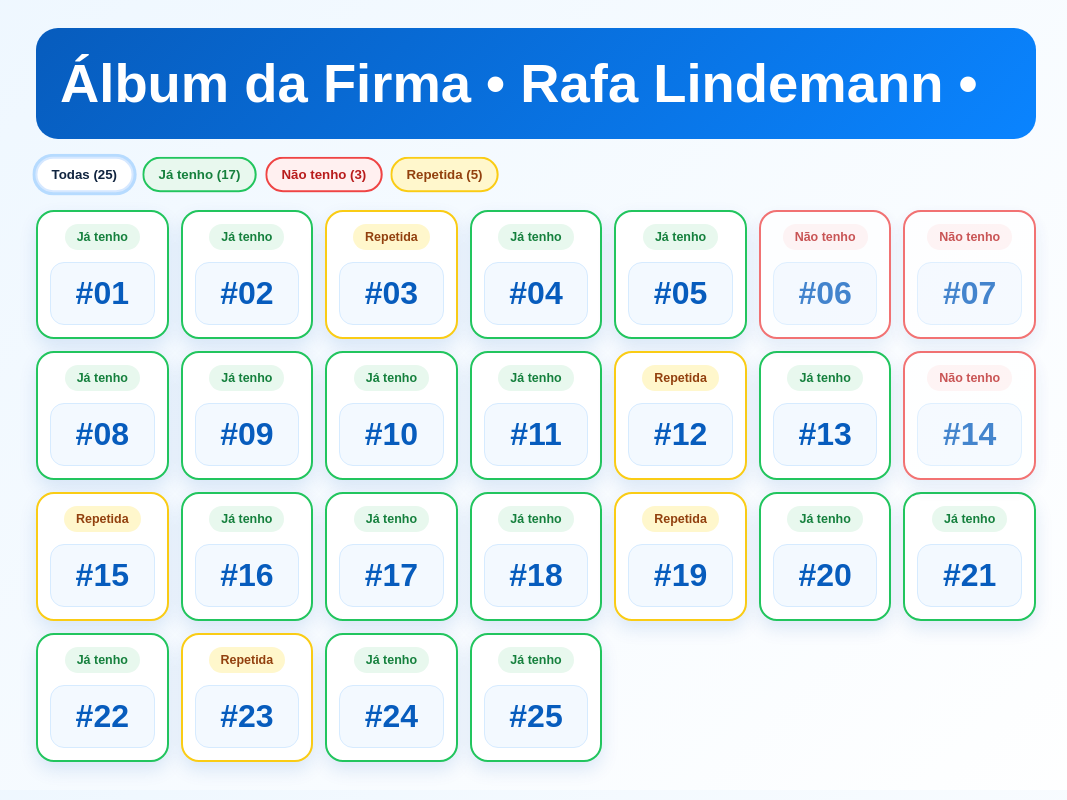
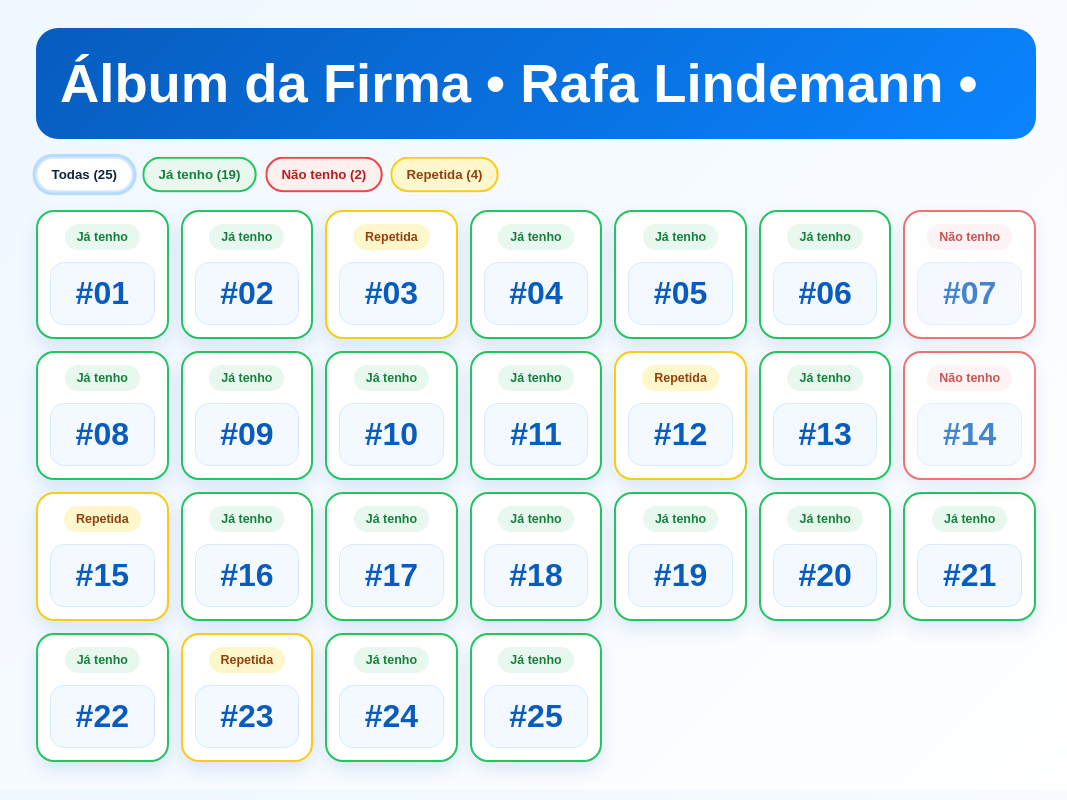
Before and after one commit to rafaellindemann/albumdorafa, a React (Vite) app: page / in a window 1280 px wide. Shown: the whole page, without its empty margins (104-1171 px from the left). Built offline with nearby package versions, Linux system fonts and the light colour scheme.

Commit message:
att figurinhas

```diff
--- a/src/App.jsx
+++ b/src/App.jsx
@@ -8,7 +8,7 @@
   { numero: 4, quantidade: 1 },
   { numero: 5, quantidade: 1 },
 
-  { numero: 6, quantidade: 0 },
+  { numero: 6, quantidade: 1 },
   { numero: 7, quantidade: 0 },
   { numero: 8, quantidade: 1 },
   { numero: 9, quantidade: 1 },
@@ -23,7 +23,7 @@
   { numero: 16, quantidade: 1 },
   { numero: 17, quantidade: 1 },
   { numero: 18, quantidade: 1 },
-  { numero: 19, quantidade: 2 },
+  { numero: 19, quantidade: 1 },
   { numero: 20, quantidade: 1 },
 
   { numero: 21, quantidade: 1 },
```
